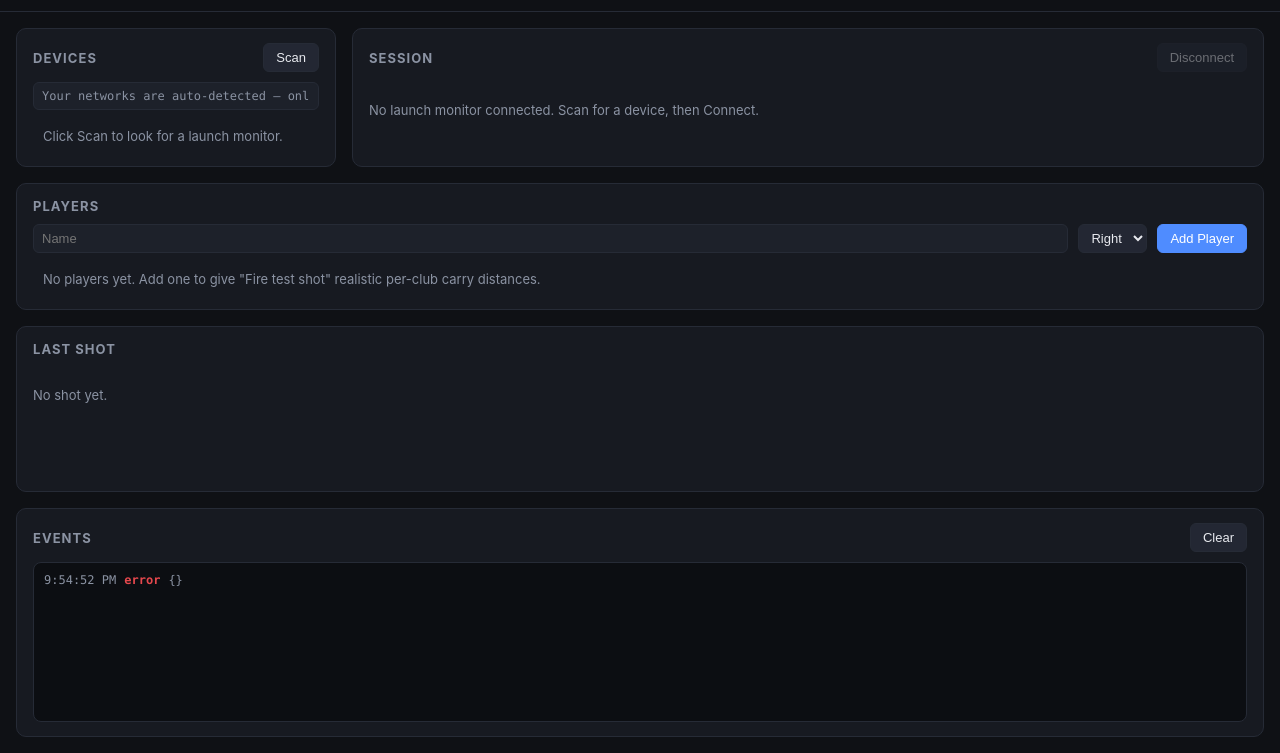
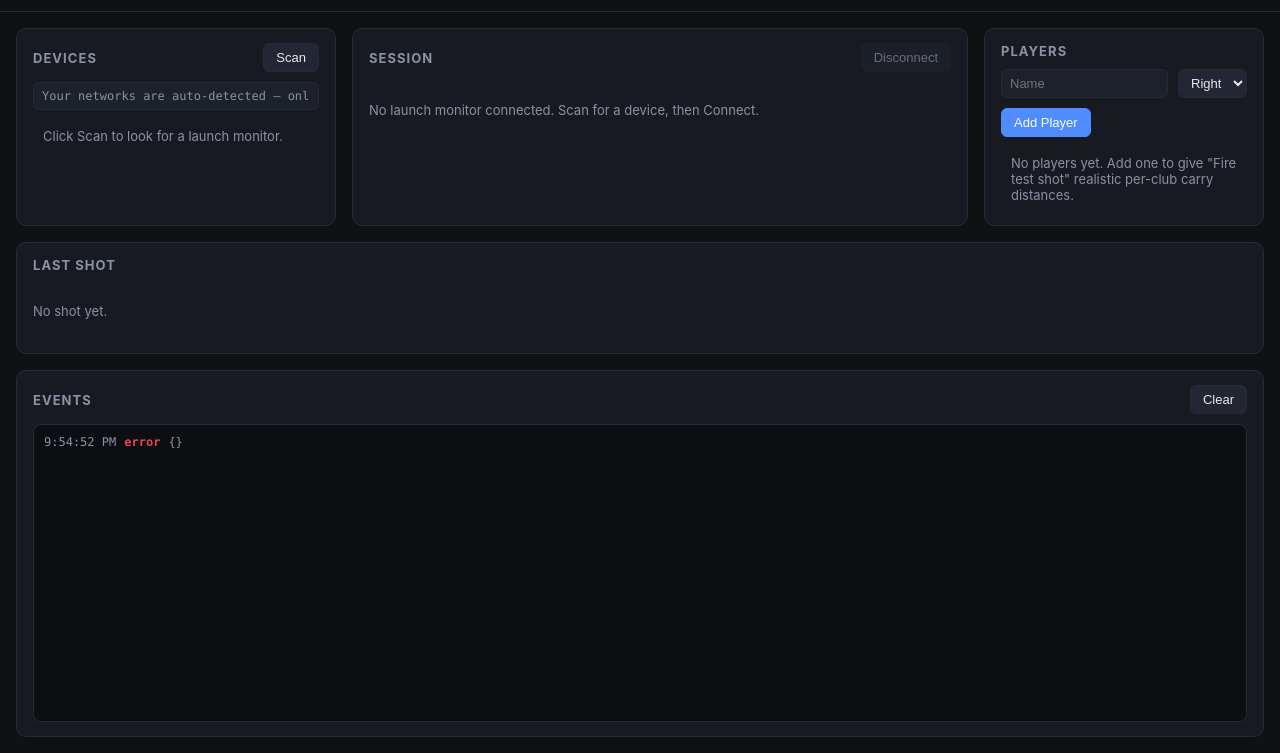
Before and after one commit to cgrohman/trakr, a website: page apps/trakr-ui/src/index.html in a window 1280 px wide. Shown: the part 47-800 px from the top of the page. Drawn offline with Linux system fonts and the light colour scheme; no server answers.

Commit message:
Move Players into the top row as a narrow column
Players was a full-width row competing for space with Last Shot and
Events, despite being far less important during an active session
than the connected device, current status, and live shot data. It's
now a third top-row column next to Devices and Session, sized and
styled the same way Devices already is (compact list with internal
scroll), freeing Last Shot and Events to take the full width below.

Co-Authored-By: Claude Sonnet 5 <noreply@anthropic.com>

```diff
--- a/apps/trakr-ui/src/index.html
+++ b/apps/trakr-ui/src/index.html
@@ -129,7 +129,7 @@
       </div>
     </section>
 
-    <section class="panel panel-wide" id="panel-players">
+    <section class="panel" id="panel-players">
       <div class="panel-head">
         <h2>Players</h2>
       </div>
--- a/apps/trakr-ui/src/styles.css
+++ b/apps/trakr-ui/src/styles.css
@@ -180,7 +180,7 @@ header h1 {
 main {
   flex: 1;
   display: grid;
-  grid-template-columns: minmax(0, 320px) minmax(0, 1fr);
+  grid-template-columns: minmax(0, 320px) minmax(0, 1fr) minmax(0, 280px);
   grid-template-rows: auto auto 1fr;
   gap: 16px;
   padding: 16px;
```
